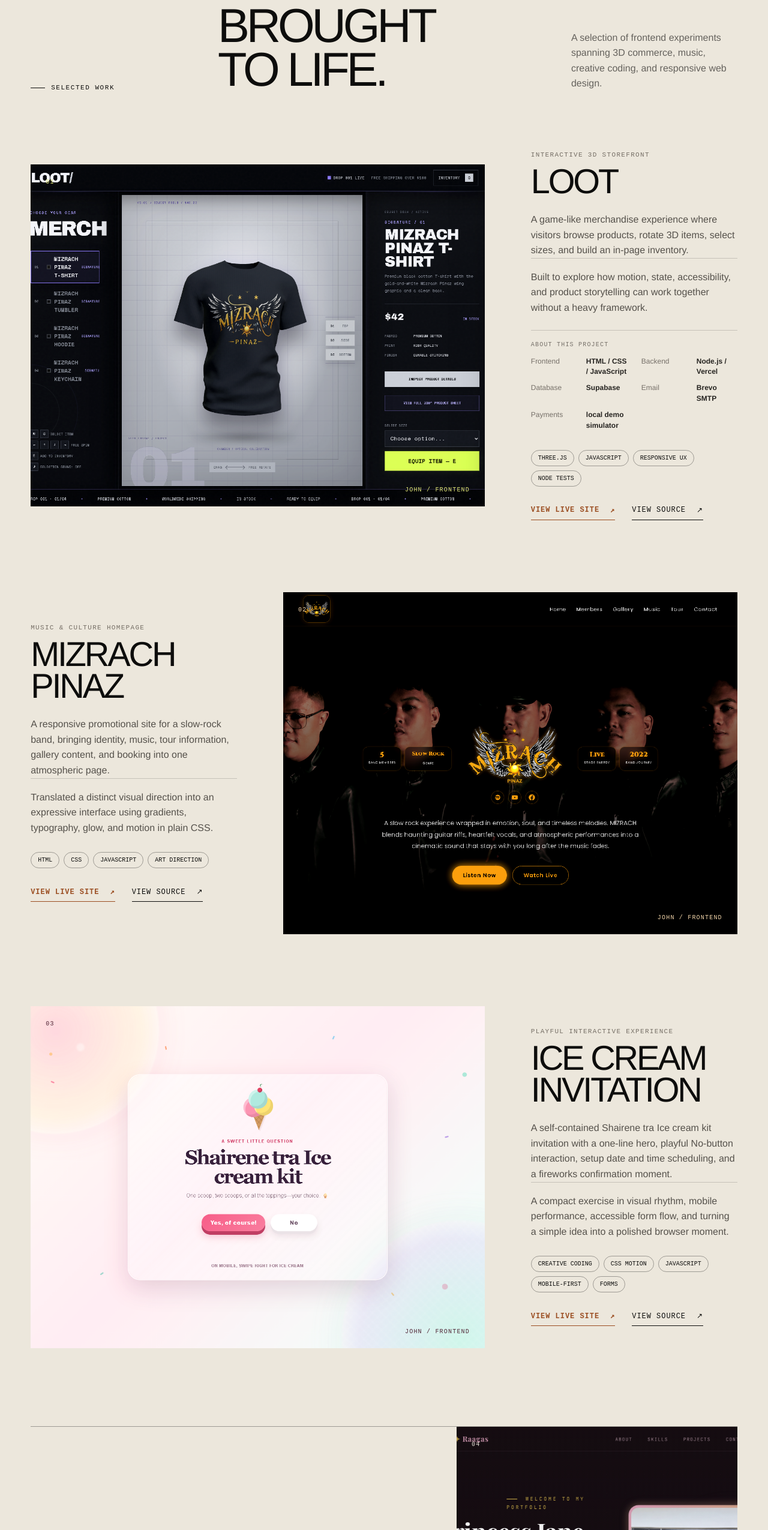
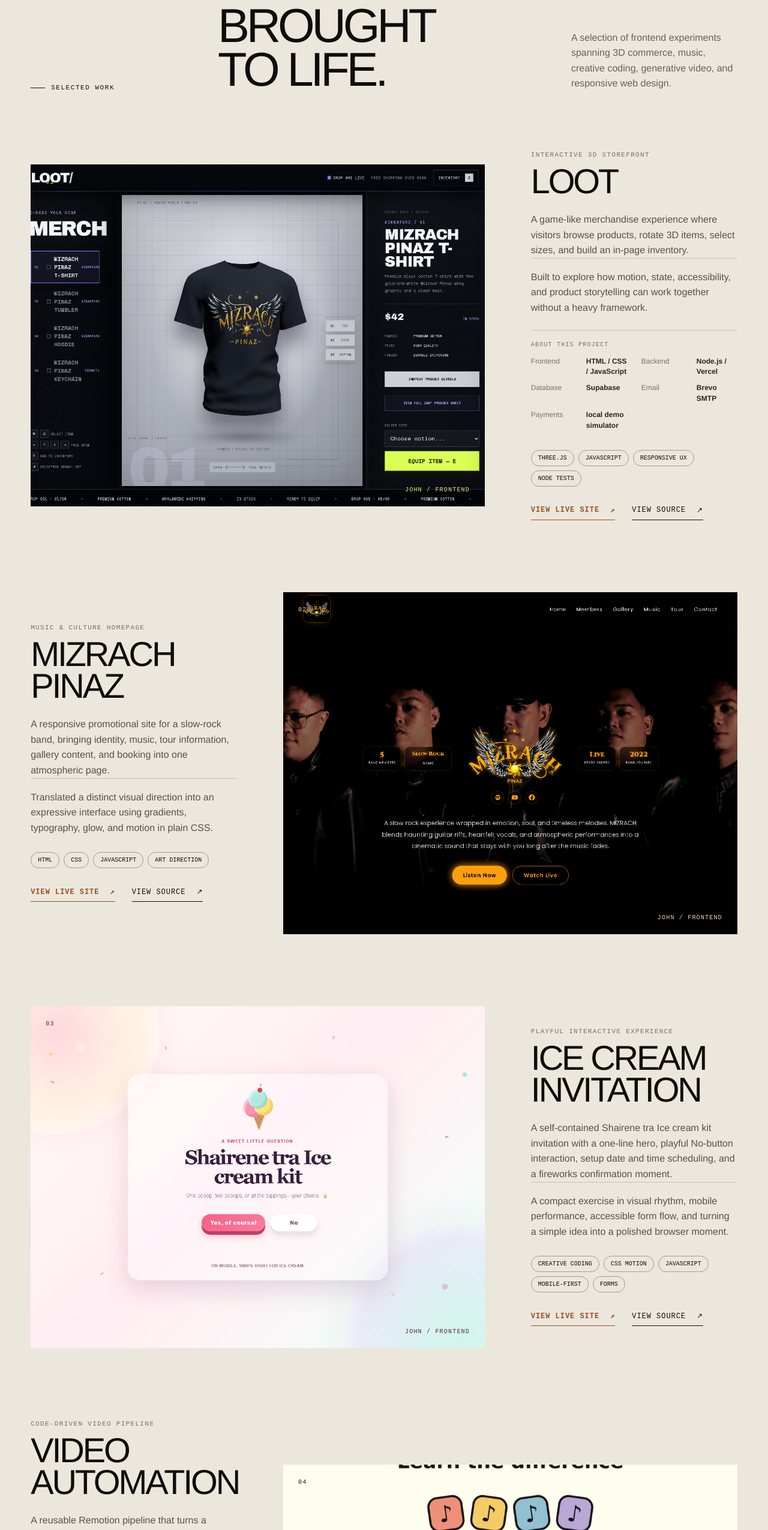
Before and after one commit to Dekuding1129/Dekuding1129.github.io, a Next.js app: page / in a window 1280 px wide. Shown: the part 997-3547 px from the top of the page at 60% size. Built offline with nearby package versions, Linux system fonts and the light colour scheme.

Commit message:
feat: add VIDEO AUTOMATION project with YouTube channel live link

```diff
--- a/app/globals.css
+++ b/app/globals.css
@@ -102,6 +102,7 @@
 .sound-stage__eyebrow,.sound-stage__date { font:10px monospace; letter-spacing:.35em; }.sound-stage__line { width:55%; height:1px; background:#c8793f; margin:24px 0; box-shadow:0 0 15px #c8793f; }
 
 .project-visual--icecream { background: #f3b9bd; color:#522838; }
+.project-visual--shorts { background: #FFF8E8; color: #161616; }
 .project-visual--icecream::before { content:""; position:absolute; inset:0; background: radial-gradient(circle at 20% 25%,#f7e184 0 5px,transparent 6px), radial-gradient(circle at 70% 70%,#e37185 0 4px,transparent 5px), radial-gradient(circle at 82% 20%,#79bda6 0 6px,transparent 7px); background-size:100px 90px,120px 110px,150px 130px; opacity:.7; }
 .ice-card { position:absolute; inset:15% 18%; background:#fff4e7; border:2px solid #522838; box-shadow:14px 14px 0 #522838; display:grid; place-items:center; transform:rotate(-2deg); }
 .ice-card strong { font-family:var(--serif); font-style:italic; font-size:clamp(45px,6vw,86px); line-height:.77; text-align:center; position:relative; z-index:2; }
--- a/app/page.tsx
+++ b/app/page.tsx
@@ -50,6 +50,26 @@
     className: "project-visual--icecream",
     visual: <ProjectPreview src="/project-previews/ice-cream-invitation.png" alt="Preview of the Ice Cream Invitation interactive page" sizes="(max-width: 900px) 100vw, 60vw" />,
   },
+  {
+    number: "04",
+    name: "VIDEO AUTOMATION",
+    type: "Code-driven video pipeline",
+    description:
+      "A reusable Remotion pipeline that turns a storyboard file into narrated 1080x1920 shorts — timed narration, synthesized demos, rigged character, and captions rendered to MP4 plus per-scene stills.",
+    impact:
+      "The same scaffold shipped three series (theory, basics, tech): edit text in storyboard, regenerate audio, render. Tests guard scene cuts, timing, pitch content, and character motion.",
+    tags: ["React", "TypeScript", "Remotion", "Python", "Tests"],
+    about: [
+      ["Define", "storyboard scenes"],
+      ["Audio", "EdgeTTS + local synth"],
+      ["Render", "Remotion 1080x1920 / 30fps"],
+      ["Verify", "tsx + Python tests"],
+    ],
+    live: "https://www.youtube.com/@johngulliverlipata1085",
+    source: "https://github.com/Dekuding1129/music-theory-shorts-remotion",
+    className: "project-visual--shorts",
+    visual: <ProjectPreview src="/project-previews/shorts-automation.png" alt="Still from the automated video shorts pipeline" sizes="(max-width: 900px) 100vw, 60vw" />,
+  },
 ] as const;
 
 export default function Home() {
@@ -101,7 +121,7 @@
           <h2 id="work-title">Things I&apos;ve brought<br />to life.</h2>
           <p className="section-intro">
             A selection of frontend experiments spanning 3D commerce, music,
-            creative coding, and responsive web design.
+            creative coding, generative video, and responsive web design.
           </p>
         </div>
 
```
Also changed, not shown: public/project-previews/shorts-automation.png (added), 1 other file (tests, documents, lock files or other folders).
